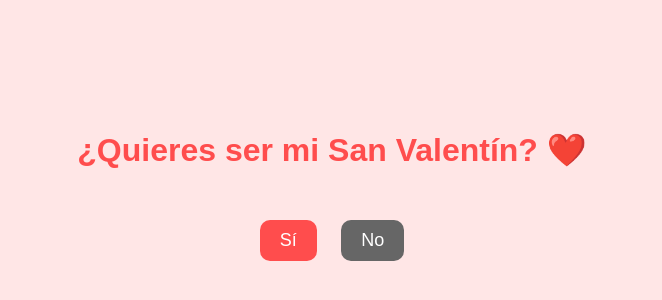
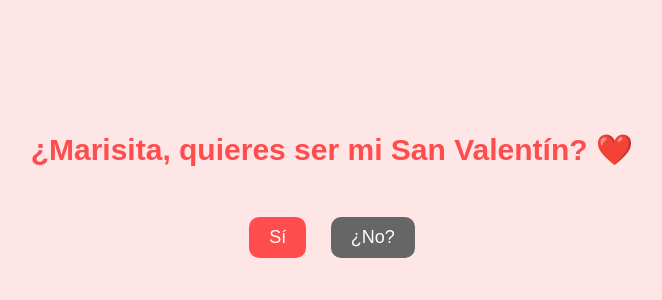
Before and after one commit to MemeH27/Marisa-Be-my-Valentine, a plain HTML site: page index.html in a window 1280 px wide. Shown: the part 218-518 px from the top of the page, without its empty margins (308-970 px from the left). Drawn offline with Linux system fonts and the light colour scheme.

Commit message:
Update index.html

```diff
--- a/index.html
+++ b/index.html
@@ -3,7 +3,7 @@
 <head>
     <meta charset="UTF-8">
     <meta name="viewport" content="width=device-width, initial-scale=1.0">
-    <title>¿Quieres ser mi San Valentín?</title>
+    <title>¿Marisita, quieres ser mi San Valentín?</title>
     <style>
         body {
             display: flex;
@@ -17,6 +17,7 @@
         }
         h1 {
             color: #ff4d4d;
+            font-size: 30px;
         }
         .buttons {
             margin-top: 20px;
@@ -41,10 +42,10 @@
     </style>
 </head>
 <body>
-    <h1>¿Quieres ser mi San Valentín? ❤️</h1>
+    <h1>¿Marisita, quieres ser mi San Valentín? ❤️</h1>
     <div class="buttons">
         <button class="yes" onclick="acceptValentine()">Sí</button>
-        <button class="no" onclick="changeMessage()">No</button>
+        <button class="no" onclick="changeMessage()">¿No?</button>
     </div>
 
     <script>
```
